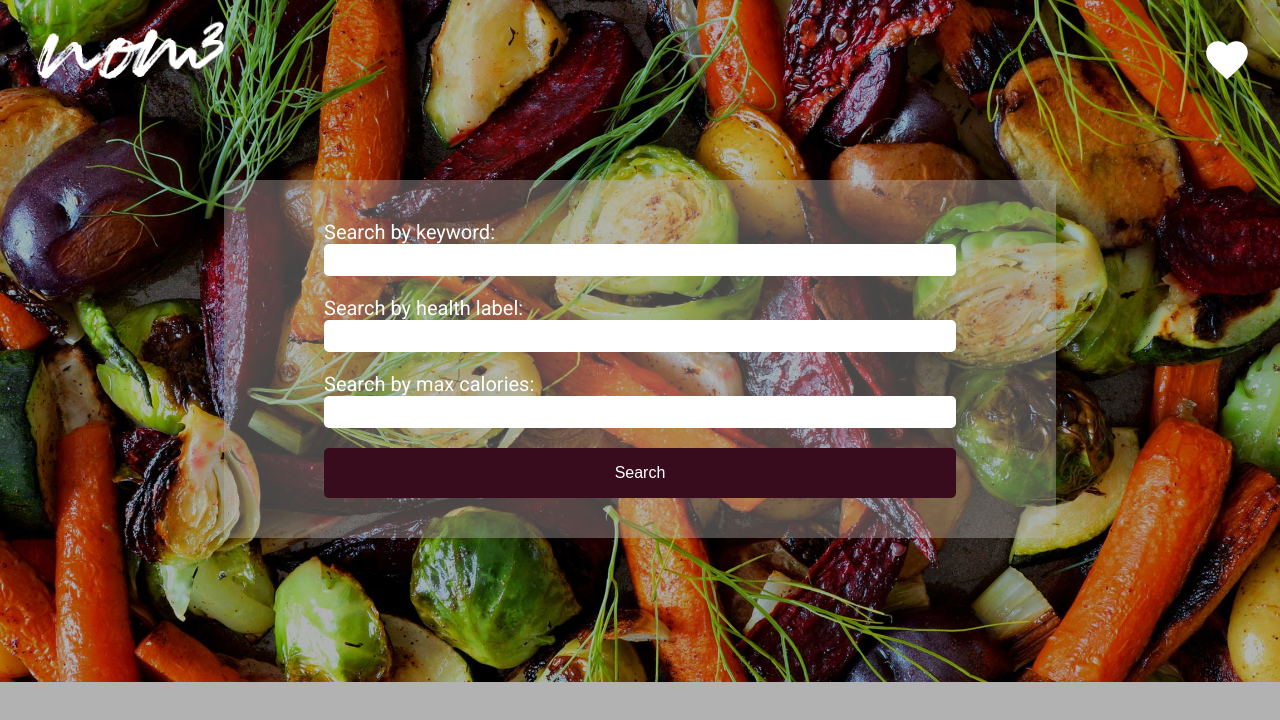
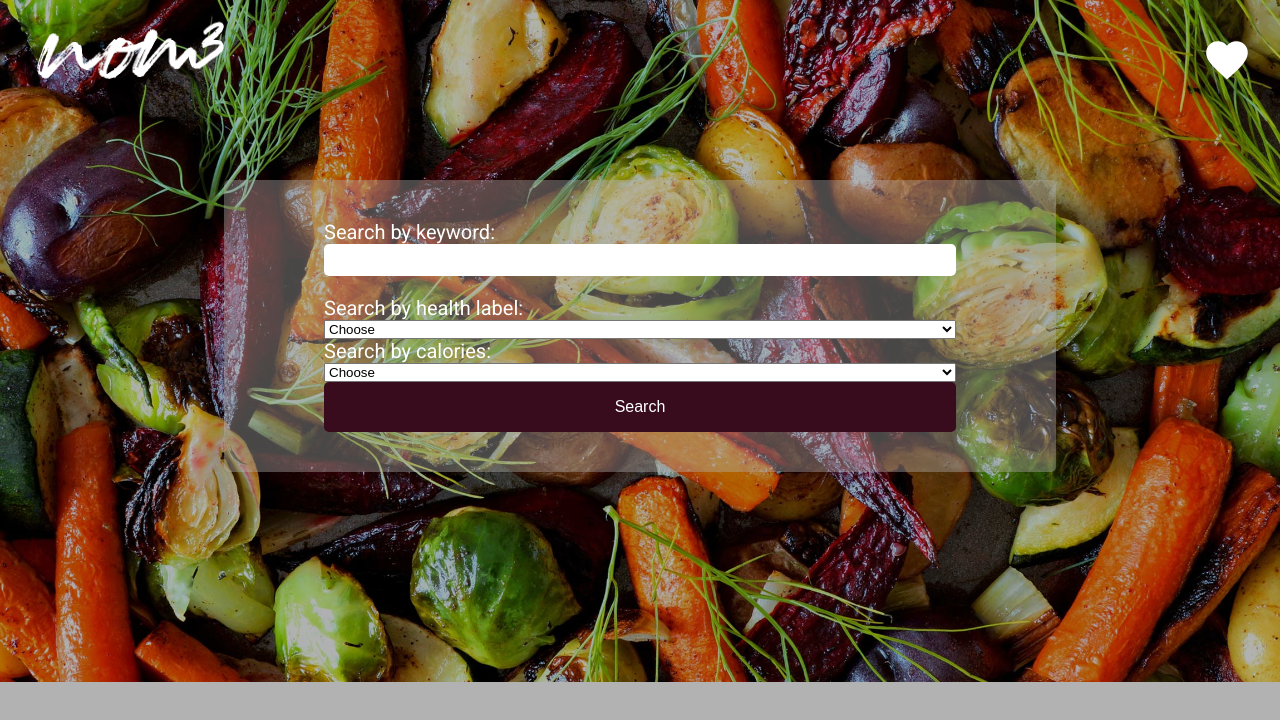
Before and after one commit to njperry/recipe-api-project, an Angular app: page /home in a window 1280 px wide. Shown: the top 720 px of the page. Built offline with nearby package versions, Linux system fonts and the light colour scheme.

Commit message:
first commit for making search fields drop-downs

```diff
--- a/src/app/search-criteria/search-criteria.component.html
+++ b/src/app/search-criteria/search-criteria.component.html
@@ -1,11 +1,32 @@
 <div class="form">
   <form #recipeForm="ngForm" (ngSubmit)="searchRecipe(recipeForm)">
     <label for="">Search by keyword:</label>
-  <input type="text" ngModel name="userSearch">
+    <input type="text" ngModel name="userSearch" />
+
+    <!-- <label for="">Search by health label:</label>
+    <input type="text" ngModel name="dietSearch" /> -->
+
     <label for="">Search by health label:</label>
-  <input type="text" ngModel name="dietSearch">
-  <label for="">Search by max calories:</label>
-  <input type="text" ngModel name="calorieSearch">
+    <select name="" ngModel name="dietSearch">
+      <option value="">Choose</option>
+      <option value="0">Vegan</option>
+      <option value="1">Vegetarian</option>
+      <option value="2">Gluten-Free</option>
+      <option value="3">Low-Sugar</option>
+      <option value="4">Peanut-Free</option>
+    </select>
+
+    <!-- <label for="">Search by max calories:</label>
+    <input type="text" ngModel name="calorieSearch" /> -->
+
+    <label for="">Search by calories:</label>
+    <select name="" ngModel name="calorieSearch">
+      <option value="">Choose</option>
+      <option value="0">100-300</option>
+      <option value="1">300-500</option>
+      <option value="2">500-800</option>
+    </select>
+
     <button class="search-button">Search</button>
   </form>
 </div>
@@ -24,14 +45,16 @@
 
 <div class="recipe-div">
   <div *ngFor="let result of results" class="recipe-results">
-  <img src= "{{ result.recipe.image }}">
+    <img src="{{ result.recipe.image }}" />
     <p>Title: {{ result.recipe.label }}</p>
     <p>Calories: {{ result.recipe.calories }}</p>
     <p>Tags: {{ result.recipe.healthLabels }}</p>
     <a href="">More Information</a>
     <!-- above goes through route to plain recipe page -->
     <a href="{{ result.recipe.url }}" target="_blank">View Full Recipe</a>
-  <button (click)="addFavorite()" class="favorite-class"><i class="material-icons">favorite</i></button>
+    <button (click)="addFavorite()" class="favorite-class">
+      <i class="material-icons">favorite</i>
+    </button>
     <!-- above goes through route to favorites page -->
   </div>
 </div>
```
Lines whose indentation alone changed are shown as unchanged.
